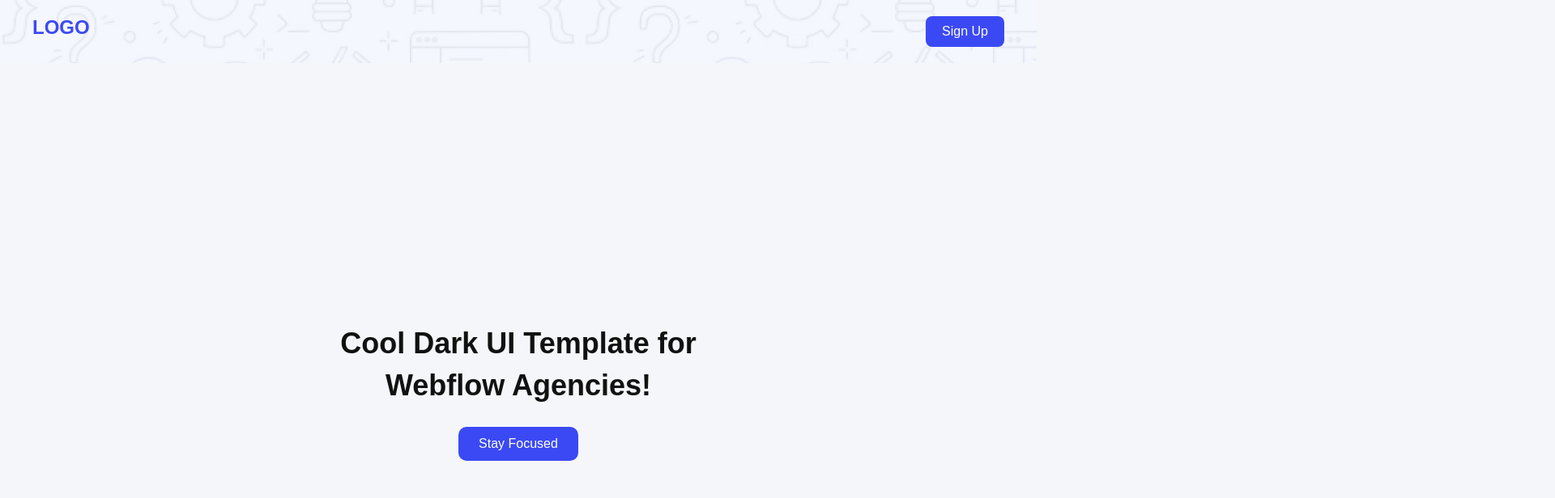
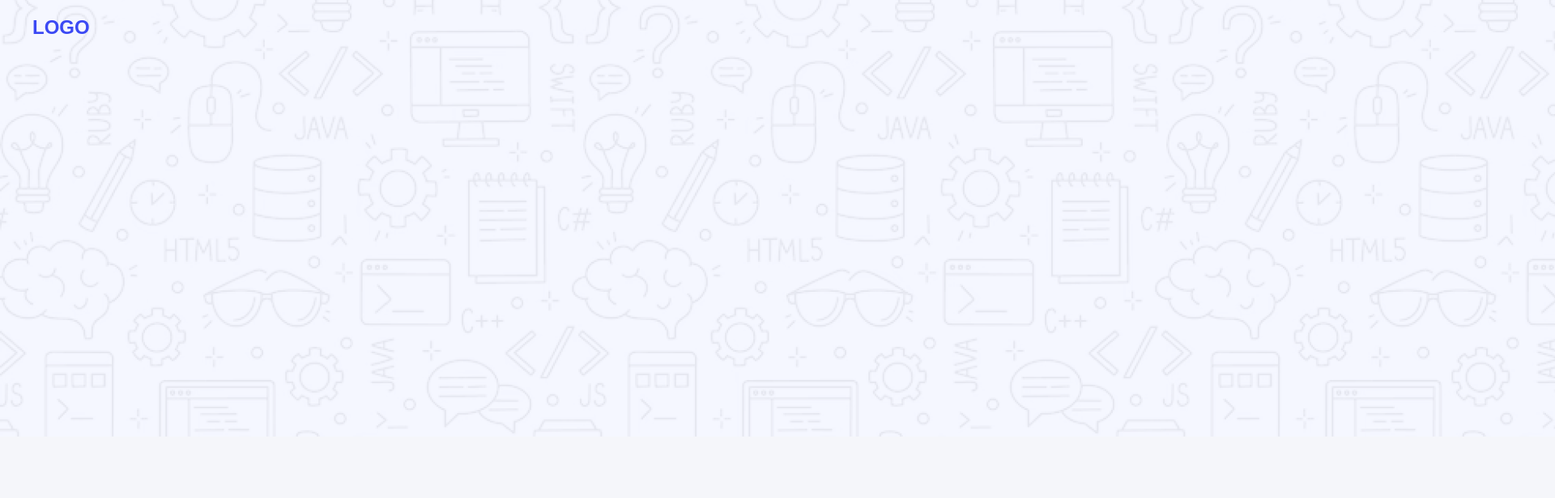
Before and after one commit to SifatAhmed46/Assignment-01, a plain HTML site: page index.html in a window 1280 px wide. Shown: the top 616 px of the page at 81% size, 1920 px wide, since content can reach past the window. Drawn offline with Linux system fonts and the light colour scheme.

Commit message:
last commit

```diff
--- a/all-css/style.css
+++ b/all-css/style.css
@@ -7,11 +7,12 @@ body {
 }
 
 .header {
-  display: flex;
+  display:  flex;
+  display:inline inline-block;
   justify-content: space-between;
   padding: 20px 40px;
   background-color: white;
- background-image: url(../Assets/Hero-bg.png);
+ background-image: url(../Assets/Hero-bg.png) ;height: 500px; width: 2000px;
 }
 
 .logo {
```
Also changed, not shown: index.html (+1 -12 lines).
